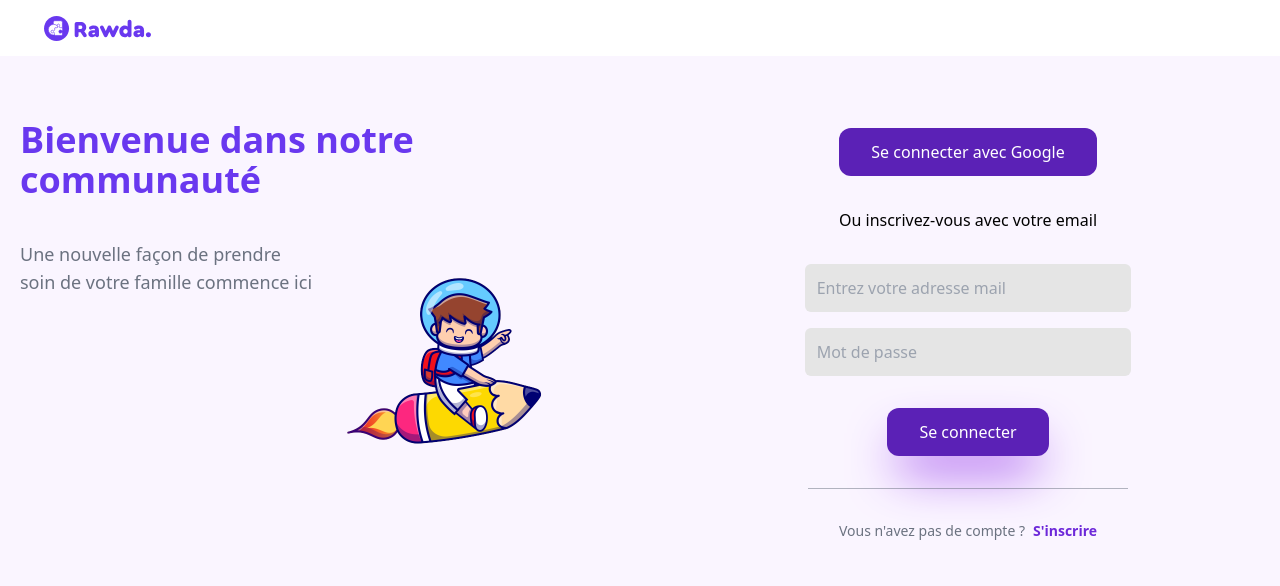
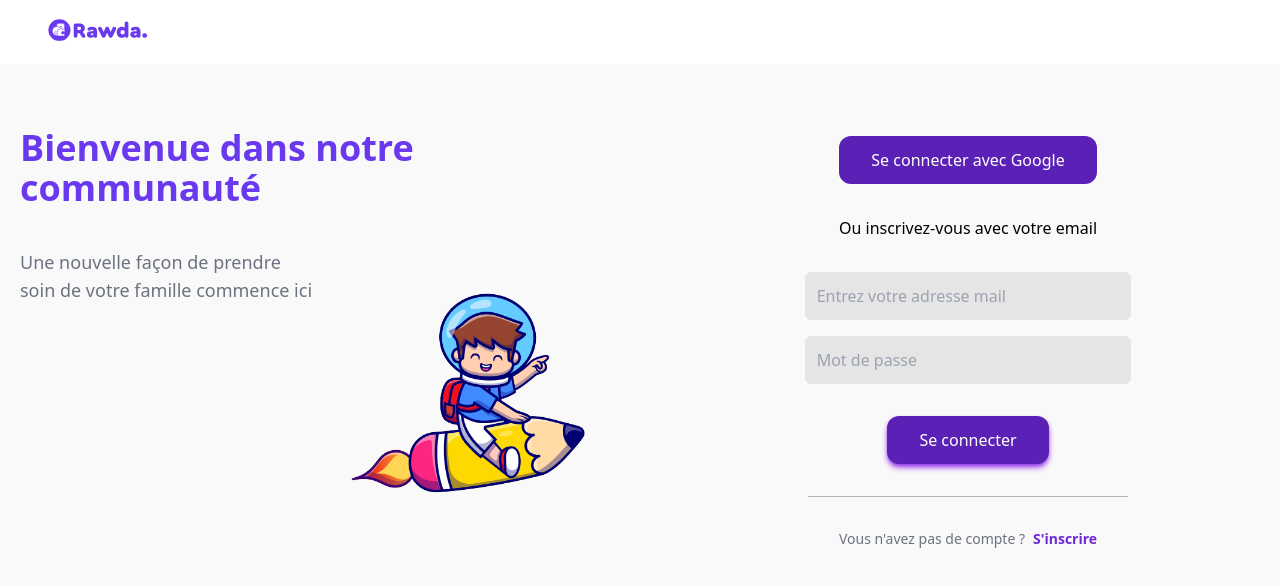
Before and after one commit to thenotoriousmehdi/Rawda-Front, a React (Create React App) app: page / in a window 1280 px wide. Shown: the top 586 px of the page. Built offline with nearby package versions, Linux system fonts and the light colour scheme.

Commit message:
Update Login.js

```diff
--- a/src/Pages/Login.js
+++ b/src/Pages/Login.js
@@ -1,10 +1,10 @@
-import React, { useState } from "react";
-import image1 from "../assets/iluss2.png";
-import logo from "../assets/logo.svg";
+import React, { useState } from 'react';
+import image1 from '../assets/iluss2.png';
+import logo from '../assets/rawda.svg';
 
 const Login = (props) => {
-  const [email, setEmail] = useState("");
-  const [password, setPassword] = useState("");
+  const [email, setEmail] = useState('');
+  const [password, setPassword] = useState('');
 
   const handleEmailChange = (event) => {
     setEmail(event.target.value);
@@ -12,6 +12,7 @@ const Login = (props) => {
 
   const handlePasswordChange = (event) => {
     setPassword(event.target.value);
+
   };
 
   const handleSubmit = (event) => {
@@ -20,29 +21,20 @@ const Login = (props) => {
   };
 
   return (
-    <div className="min-h-screen bg-purple-50">
-      <div className="block h-10  bg-white">
+    <div className="min-h-screen bg-rawdawhite">
+      <div className="block h-12  bg-white">
         <img className="w-1/12  mt-4 ml-11" src={logo} alt="logo" />
       </div>
 
       <div className="container mx-auto mt-10 grid grid-cols-1 md:grid-cols-2 lg:grid-cols-2 gap-8">
         <div className="ml-5">
-          <div>
-            <h1 className="text-4xl font-body font-bold mt-6 text-rawdapurple">
-              Bienvenue dans notre
-            </h1>
+          <div><h1 className="text-4xl font-body font-bold mt-6 text-rawdapurple">Bienvenue dans notre</h1></div>
+          <div><h1 className="text-4xl font-body font-bold text-rawdapurple">communauté</h1></div>
+          <div className="container mx-auto mt-10 grid grid-cols-1 lg:grid-cols-2 gap-1">
+          <p className="text-lg font-body text-gray-500 mb-8">Une nouvelle façon de prendre soin de votre famille commence ici</p>
+          <img className="w-full sm:w-[350px]" src={image1} alt="Image 1" />
           </div>
-          <div>
-            <h1 className="text-4xl font-body font-bold text-rawdapurple">
-              communauté
-            </h1>
-          </div>
-          <div className="container mx-auto mt-10 grid grid-cols-1 lg:grid-cols-2 gap-1">
-            <p className="text-lg font-body text-gray-500 mb-8">
-              Une nouvelle façon de prendre soin de votre famille commence ici
-            </p>
-            <img className="w-full sm:w-[250px]" src={image1} alt="Image 1" />
-          </div>
+
         </div>
 
         <div className="px-8">
@@ -52,9 +44,7 @@ const Login = (props) => {
             </button>
           </div>
 
-          <p className="text-center font-body mb-8">
-            Ou inscrivez-vous avec votre email
-          </p>
+          <p className="text-center font-body mb-8">Ou inscrivez-vous avec votre email</p>
 
           <form onSubmit={handleSubmit}>
             <label className="flex justify-center mb-4">
@@ -79,7 +69,7 @@ const Login = (props) => {
 
             <div className="flex justify-center my-8">
               <button
-                className="px-8 py-3 font-body bg-violet-800 hover:bg-violet-900 text-white rounded-xl shadow-2xl opacity-100 shadow-purple-600 focus:outline-none"
+                className="px-8 py-3 font-body bg-violet-800 hover:bg-violet-900 text-white rounded-xl shadow-md opacity-100 shadow-purple-600 focus:outline-none"
                 type="submit"
               >
                 Se connecter
@@ -92,12 +82,10 @@ const Login = (props) => {
             </div>
 
           <div className="flex justify-center items-center my-8">
-            <span className="text-gray-500 font-body text-sm mr-2">
-              Vous n'avez pas de compte ?
-            </span>
+            <span className="text-gray-500 font-body text-sm mr-2">Vous n'avez pas de compte ?</span>
             <button
               className="text-violet-700 font-body text-sm font-bold cursor-pointer"
-              onClick={() => props.onFormSwitch("Signup")}
+              onClick={() => props.onFormSwitch('Signup')}
             >
               S'inscrire
             </button>
@@ -105,6 +93,8 @@ const Login = (props) => {
         </div>
         </div>
         </div>
+
     );
-};
+
+}
       export default Login;
```
Lines whose indentation alone changed are shown as unchanged.
